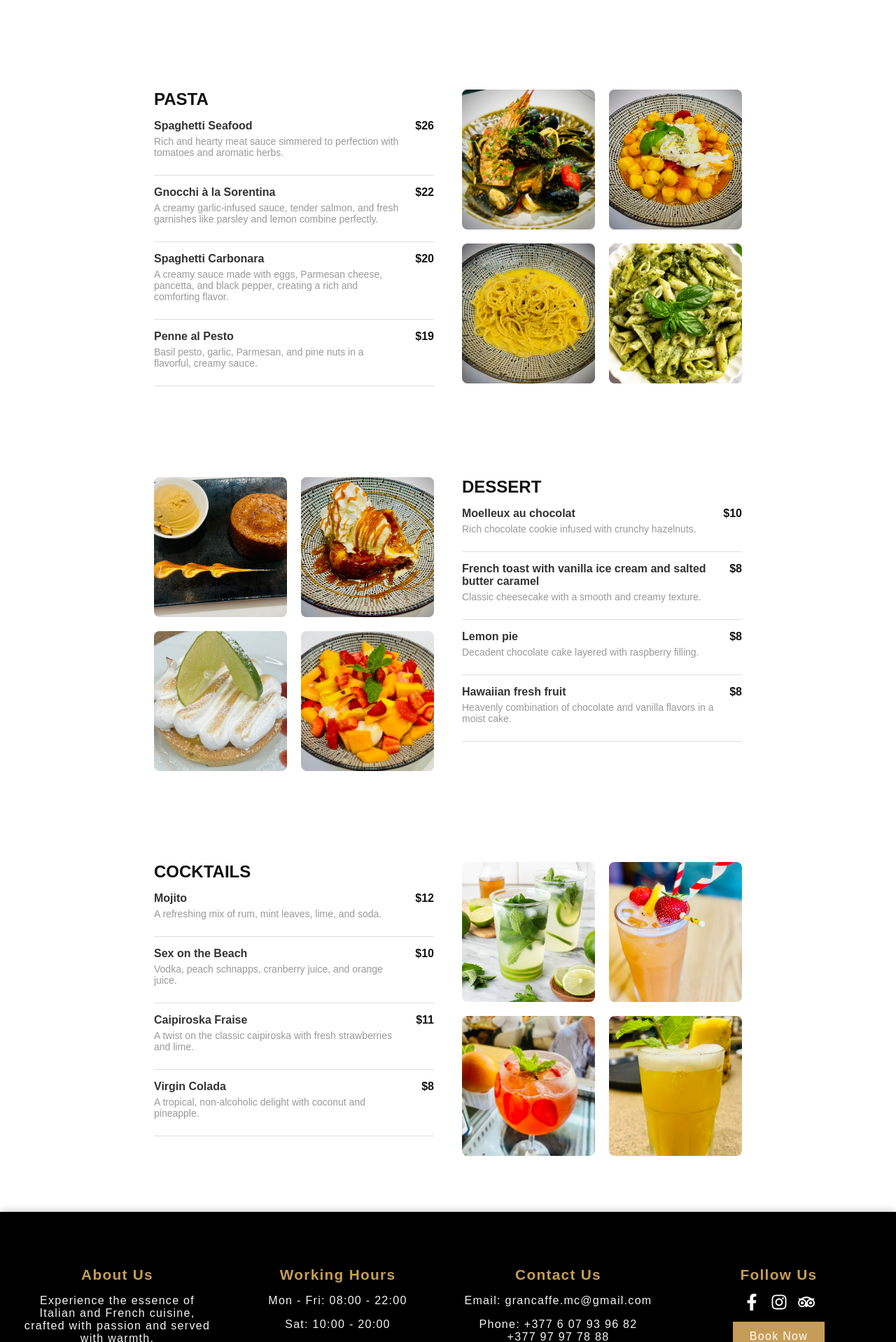
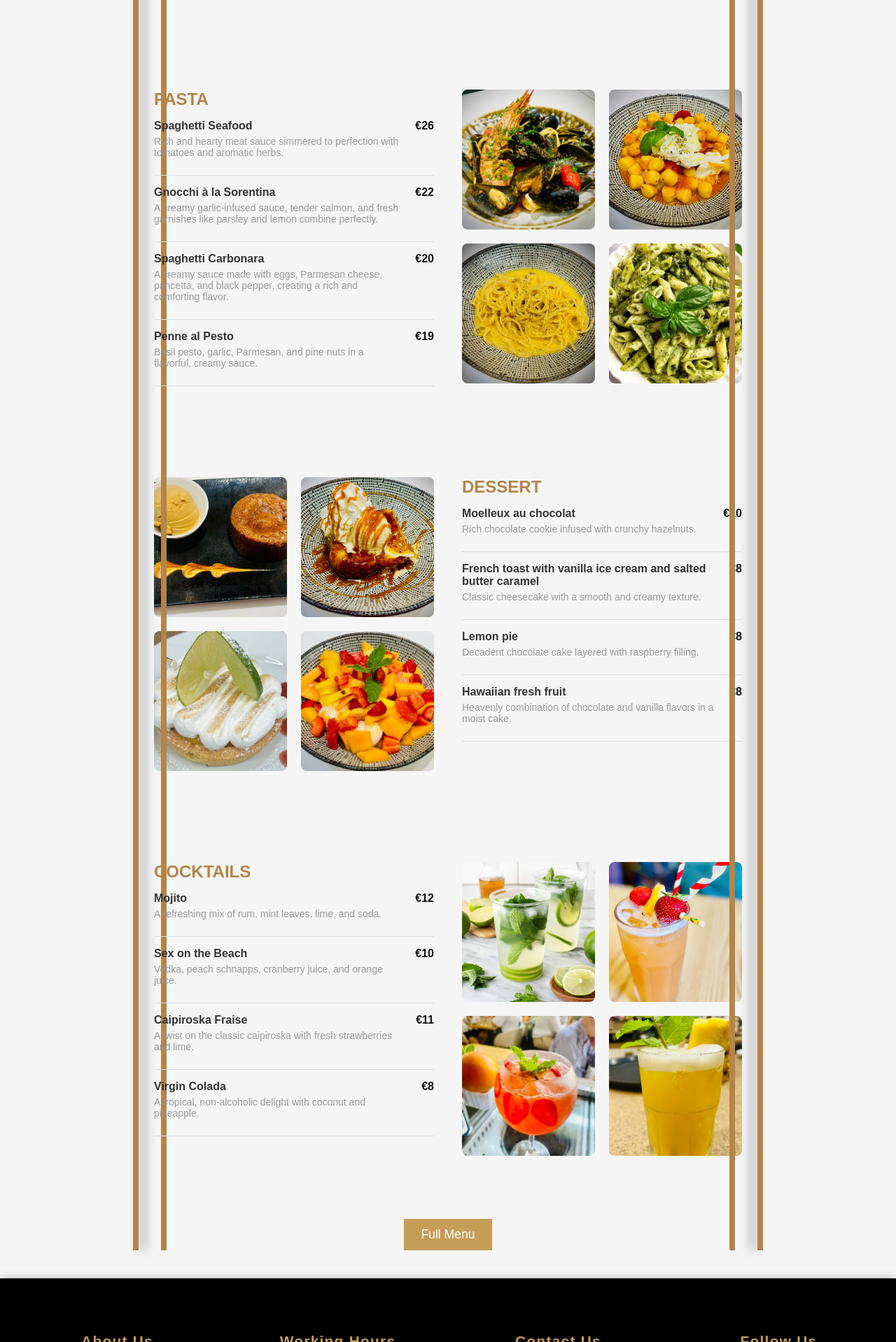
Before and after one commit to mateorumac/grancaffe, a React (Create React App) app: page /menu in a window 1280 px wide. Shown: the part 602-2520 px from the top of the page at 70% size. Built offline with nearby package versions, Linux system fonts and the light colour scheme.

Commit message:
menu improved

```diff
--- a/src/pages/AboutUs.css
+++ b/src/pages/AboutUs.css
@@ -10,6 +10,7 @@
 .about-us {
     font-family: Arial, sans-serif;
 }
+
 
 /* Hero Section */
 .about-hero {
--- a/src/pages/Home.css
+++ b/src/pages/Home.css
@@ -9,10 +9,12 @@ body {
   font-family: Arial, sans-serif;
   margin: 0;
   padding: 0;
+
 }
 
 .home {
   text-align: center;
+  background-color: #f5f5f5;
 }
 
 @import url('https://fonts.googleapis.com/css2?family=Playfair+Display:wght@700&family=Roboto:wght@300;400&display=swap');
@@ -98,7 +100,7 @@ body {
 
 .hero-description {
   font-family: 'Roboto', sans-serif;
-  font-size: 1.2em;
+  font-size: 1.22em;
   line-height: 1.5;
   color: var(--white);
   text-shadow: 2px 2px 5px rgba(0, 0, 0, 0.5);
--- a/src/pages/Menu.css
+++ b/src/pages/Menu.css
@@ -1,3 +1,40 @@
+body {
+  background-color: #f5f5f5;
+}
+
+/* LINES */
+.main-container {
+  position: relative;
+  padding: 0;
+  margin: 0 150px;
+}
+
+/* Left-side double lines */
+.main-container::before {
+  content: '';
+  position: absolute;
+  top: 40px;
+  bottom: 0;
+  left: 40px;
+  width: 8px;
+  background-color: #b58447;
+  box-shadow: 40px 0 0 #b58447,
+              10px 0px 15px rgba(0, 0, 0, 0.3);
+}
+
+/* Right-side double lines */
+.main-container::after {
+  content: '';
+  position: absolute;
+  top: 40px;
+  bottom: 0;
+  right: 40px;
+  width: 8px;
+  background-color: #b58447;
+  box-shadow: -40px 0 0 #b58447,
+              -10px 0px 15px rgba(0, 0, 0, 0.3);
+}
+
 .container {
   display: flex;
   flex-direction: row;
@@ -39,7 +76,7 @@
 .menu-section-title {
   font-size: 24px;
   font-weight: bold;
-  color: #111;
+  color: #b58447;
   text-align: left;
   margin: 0;
 }
@@ -120,6 +157,28 @@
 .menu-image:hover {
   transform: scale(1.05) rotate(1deg);
 }
+
+.full-menu-button-container {
+  display: flex;
+  justify-content: center;
+  margin-top: 40px;
+  margin-bottom: 40px;
+}
+
+.full-menu-button {
+  padding: 12px 24px;
+  background-color: var(--gold);
+  color: var(--white);
+  font-size: 1.1em;
+  text-decoration: none;
+  transition: background-color 0.3s, transform 0.3s;
+}
+
+.full-menu-button:hover {
+  background-color: #b58447;
+  transform: scale(1.05);
+}
+
 
 
 /* Laptop View (up to 1200px) */
--- a/src/pages/Menu.js
+++ b/src/pages/Menu.js
@@ -17,6 +17,7 @@ import mojito from "../assets/menu/mojito.jpg";
 import sexonthebeach from "../assets/menu/sexonthebeach.jpeg";
 import caipiroskafraise from "../assets/menu/caipiroskafraise.jpeg";
 import virgincolada from "../assets/menu/virgincolada.jpeg";
+import menu from "../assets/menu/menu.pdf";
 
 const Menu = () => {
     const { t } = useTranslation();
@@ -37,28 +38,28 @@ const Menu = () => {
               <h4 className="item-name"><Trans>Semi-cooked tuna in a sesame crust</Trans></h4>
               <p className="item-description"><Trans>Sashimi tuna, sesame seeds, spinach sprouts, served with vinegared rice.</Trans></p>
             </div>
-            <span className="item-price">$28</span>
+            <span className="item-price">€28</span>
           </div>
           <div className="menu-item">
             <div>
               <h4 className="item-name"><Trans>Beef tartare</Trans></h4>
               <p className="item-description"><Trans>Tender chicken accompanied by grilled seasonal vegetables for a healthy and tasty dish.</Trans></p>
             </div>
-            <span className="item-price">$24</span>
+            <span className="item-price">€24</span>
           </div>
           <div className="menu-item">
             <div>
               <h4 className="item-name"><Trans>Beef tataki with Asian sauce</Trans></h4>
               <p className="item-description"><Trans>Heart of rump steak, Asian sauce, sesame with vinegared rice.</Trans></p>
             </div>
-            <span className="item-price">$28</span>
+            <span className="item-price">€28</span>
           </div>
           <div className="menu-item">
             <div>
               <h4 className="item-name"><Trans>Tournedos Rossini</Trans></h4>
               <p className="item-description"><Trans>Beef, duck liver escalope, truffle.</Trans></p>
             </div>
-            <span className="item-price">$32</span>
+            <span className="item-price">€32</span>
           </div>
         </div>
       </div>
@@ -72,28 +73,28 @@ const Menu = () => {
               <h4 className="item-name"><Trans>Spaghetti Seafood</Trans></h4>
               <p className="item-description"><Trans>Rich and hearty meat sauce simmered to perfection with tomatoes and aromatic herbs.</Trans></p>
             </div>
-            <span className="item-price">$26</span>
+            <span className="item-price">€26</span>
           </div>
           <div className="menu-item">
             <div>
               <h4 className="item-name"><Trans>Gnocchi à la Sorentina</Trans></h4>
               <p className="item-description"><Trans>A creamy garlic-infused sauce, tender salmon, and fresh garnishes like parsley and lemon combine perfectly.</Trans></p>
             </div>
-            <span className="item-price">$22</span>
+            <span className="item-price">€22</span>
           </div>
           <div className="menu-item">
             <div>
               <h4 className="item-name"><Trans>Spaghetti Carbonara</Trans></h4>
               <p className="item-description"><Trans>A creamy sauce made with eggs, Parmesan cheese, pancetta, and black pepper, creating a rich and comforting flavor.</Trans></p>
             </div>
-            <span className="item-price">$20</span>
+            <span className="item-price">€20</span>
           </div>
           <div className="menu-item">
             <div>
               <h4 className="item-name"><Trans>Penne al Pesto</Trans></h4>
               <p className="item-description"><Trans>Basil pesto, garlic, Parmesan, and pine nuts in a flavorful, creamy sauce.</Trans></p>
             </div>
-            <span className="item-price">$19</span>
+            <span className="item-price">€19</span>
           </div>
         </div>
         <div className="right-section-reversed">
@@ -119,28 +120,28 @@ const Menu = () => {
               <h4 className="item-name"><Trans>Moelleux au chocolat</Trans></h4>
               <p className="item-description"><Trans>Rich chocolate cookie infused with crunchy hazelnuts.</Trans></p>
             </div>
-            <span className="item-price">$10</span>
+            <span className="item-price">€10</span>
           </div>
           <div className="menu-item">
             <div>
               <h4 className="item-name"><Trans>French toast with vanilla ice cream and salted butter caramel</Trans></h4>
               <p className="item-description"><Trans>Classic cheesecake with a smooth and creamy texture.</Trans></p>
             </div>
-            <span className="item-price">$8</span>
+            <span className="item-price">€8</span>
           </div>
           <div className="menu-item">
             <div>
               <h4 className="item-name"><Trans>Lemon pie</Trans></h4>
               <p className="item-description"><Trans>Decadent chocolate cake layered with raspberry filling.</Trans></p>
             </div>
-            <span className="item-price">$8</span>
+            <span className="item-price">€8</span>
           </div>
           <div className="menu-item">
             <div>
               <h4 className="item-name"><Trans>Hawaiian fresh fruit</Trans></h4>
               <p className="item-description"><Trans>Heavenly combination of chocolate and vanilla flavors in a moist cake.</Trans></p>
             </div>
-            <span className="item-price">$8</span>
+            <span className="item-price">€8</span>
           </div>
         </div>
       </div>
@@ -154,28 +155,28 @@ const Menu = () => {
               <h4 className="item-name"><Trans>Mojito</Trans></h4>
               <p className="item-description"><Trans>A refreshing mix of rum, mint leaves, lime, and soda.</Trans></p>
             </div>
-            <span className="item-price">$12</span>
+            <span className="item-price">€12</span>
           </div>
           <div className="menu-item">
             <div>
               <h4 className="item-name"><Trans>Sex on the Beach</Trans></h4>
               <p className="item-description"><Trans>Vodka, peach schnapps, cranberry juice, and orange juice.</Trans></p>
             </div>
-            <span className="item-price">$10</span>
+            <span className="item-price">€10</span>
           </div>
           <div className="menu-item">
             <div>
               <h4 className="item-name"><Trans>Caipiroska Fraise</Trans></h4>
               <p className="item-description"><Trans>A twist on the classic caipiroska with fresh strawberries and lime.</Trans></p>
             </div>
-            <span className="item-price">$11</span>
+            <span className="item-price">€11</span>
           </div>
           <div className="menu-item">
             <div>
               <h4 className="item-name"><Trans>Virgin Colada</Trans></h4>
               <p className="item-description"><Trans>A tropical, non-alcoholic delight with coconut and pineapple.</Trans></p>
             </div>
-            <span className="item-price">$8</span>
+            <span className="item-price">€8</span>
           </div>
         </div>
         <div className="right-section-reversed">
@@ -185,6 +186,11 @@ const Menu = () => {
           <img src={virgincolada} alt="virgin colada" className="menu-image" />
         </div>
       </div>
+      <div className="full-menu-button-container">
+      <a href={menu} target="_blank" rel="noopener noreferrer" className="full-menu-button">
+        <Trans>Full Menu</Trans>
+        </a>
+      </div>
     </div>
   );
 };
```
Also changed, not shown: 1 other file (tests, documents, lock files or other folders).
